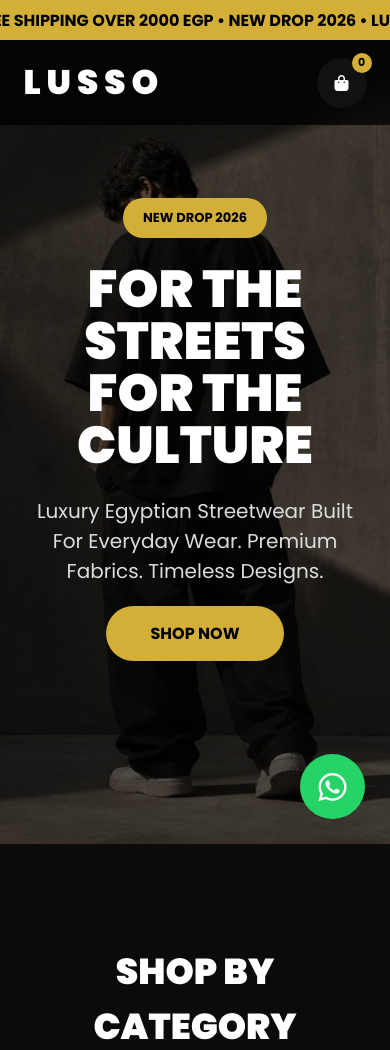
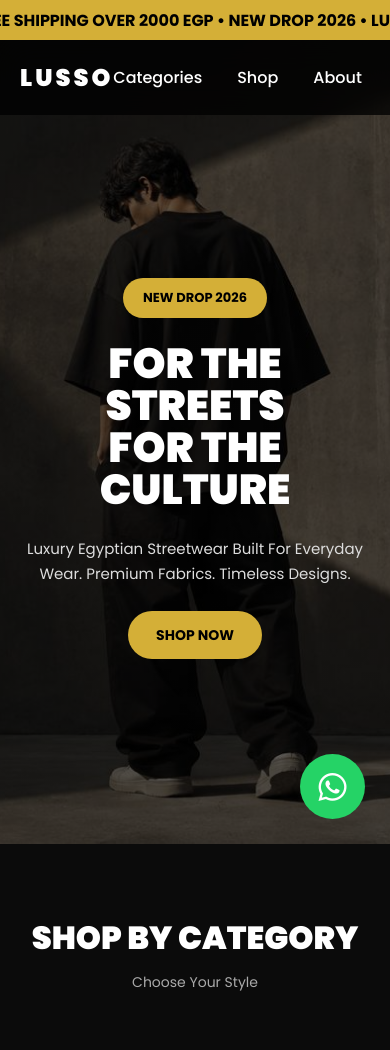
Before and after one commit to nbylm0115-ship-it/nabil-, a Django app: page / in a window 390 px wide. Shown: the top 1050 px of the page. Run offline with Django 5.2, Linux system fonts and the light colour scheme; data comes from the database, SQL or seed files in the repository.

Commit message:
update home page

```diff
--- a/templates/home.html
+++ b/templates/home.html
@@ -275,27 +275,108 @@ margin-bottom:10px;
 color:#aaa;
 }
 
-@media(max-width:900px){
+@media(max-width:768px){
 
-.nav-links{
-display:none;
+.navbar{
+padding:0 20px;
+height:75px;
+}
+
+.logo{
+font-size:24px;
+letter-spacing:3px;
+}
+
+.hero{
+padding:140px 20px 60px;
 }
 
 .hero h1{
-font-size:52px;
+font-size:clamp(42px,8vw,90px);
 }
 
-.categories-grid,
+.hero p{
+font-size:15px;
+line-height:1.7;
+}
+
+.hero-btn{
+padding:14px 28px;
+font-size:14px;
+}
+
+.section{
+padding:70px 20px;
+}
+
+.section-title h2{
+font-size:32px;
+}
+
+.section-title p{
+font-size:14px;
+}
+
+.categories-grid{
+grid-template-columns:1fr;
+gap:15px;
+}
+
+.category-card{
+height:220px;
+}
+
+.category-overlay h2{
+font-size:24px;
+}
+
+.product-image{
+height:250px;
+}
+
+.product-info h3{
+font-size:18px;
+}
+
+.product-price{
+font-size:20px;
+}
+
+.product-buttons{
+flex-direction:column;
+}
+
+.view-btn,
+.add-btn{
+width:100%;
+}
+
 .why-grid{
 grid-template-columns:1fr;
 }
 
-.section-title h2{
-font-size:36px;
+.reviews-grid{
+grid-template-columns:1fr;
+}
+
+.about-content p{
+font-size:15px;
+}
+
+.footer-links{
+flex-direction:column;
+gap:12px;
+}
+
+.whatsapp{
+width:55px;
+height:55px;
+font-size:28px;
+right:15px;
+bottom:15px;
 }
 
 }
-
 </style>
 </head>
 
```
